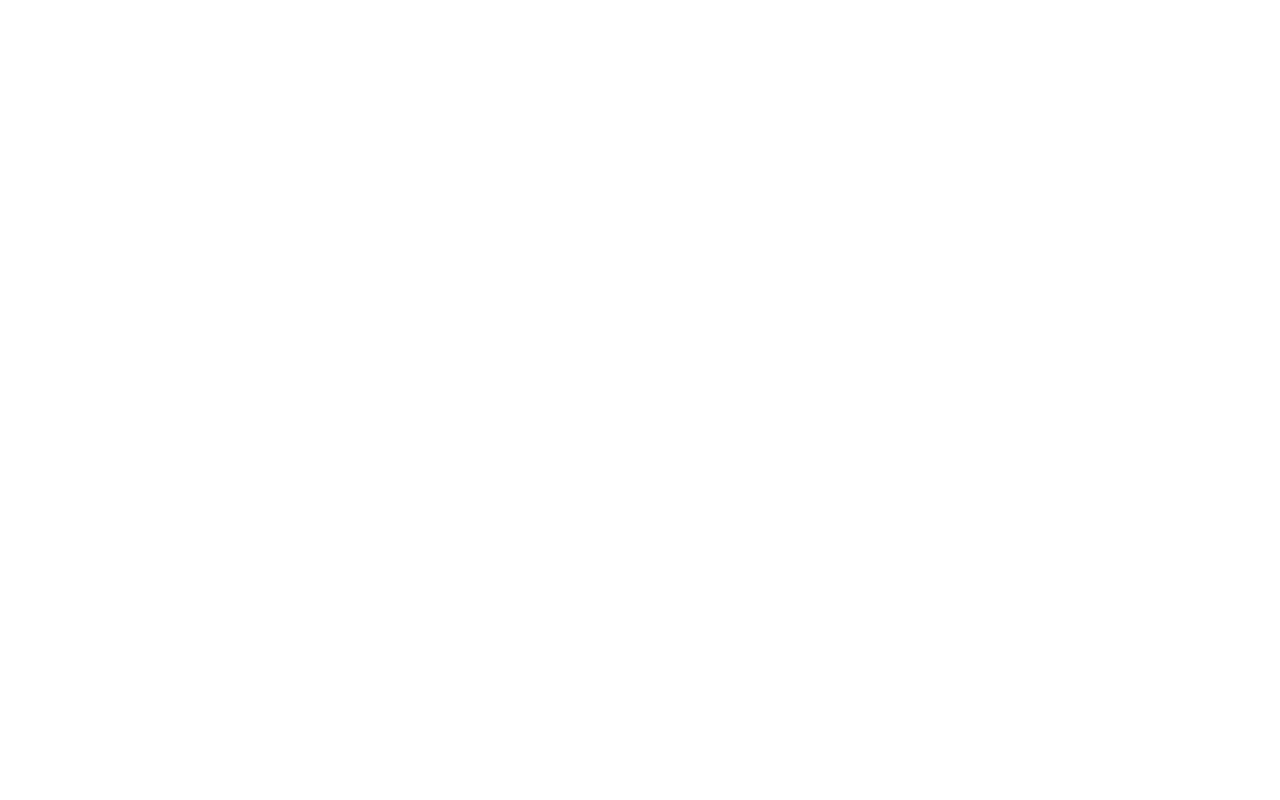
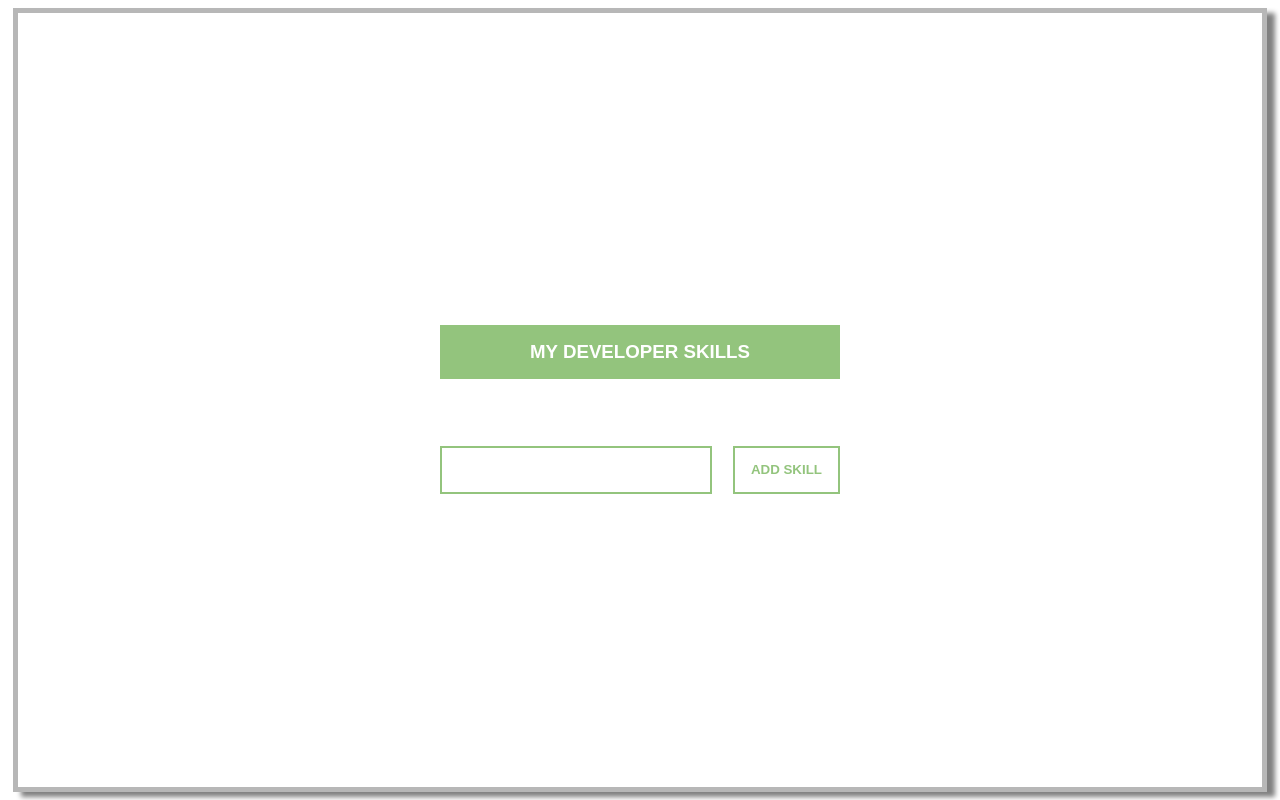
Before and after one commit to rohitgj169/my-dev-skills-lab, a plain HTML site: page index.html in a window 1280 px wide. Drawn offline with nearby package versions, Linux system fonts and the light colour scheme.

Commit message:
Complete

```diff
--- a/css/main.css
+++ b/css/main.css
@@ -0,0 +1,70 @@
+*,
+*::before,
+*::after {
+  box-sizing: border-box;
+  font-family: sans-serif;
+}
+
+h3 {
+  background-color: #93c47d;
+  padding: 1rem;
+  color: white;
+  width: 25rem;
+  text-align: center;
+}
+
+li {
+  margin: 20px 0;
+  width: 25rem;
+  font-weight: 700;
+}
+
+input {
+  border: 2.5px solid #93c47d;
+  width: 17rem;
+}
+
+button {
+  padding: 0.35em 1.2em;
+  text-decoration: none;
+  border: 2.5px solid #93c47d;
+  color: #93c47d;
+  text-align: center;
+  font-weight: 700;
+  background-color: white;
+  transition: all 0.2s;
+}
+
+button:hover {
+  color: white;
+  background-color: #93c47d;
+}
+
+.outer-container {
+  border: 5px solid #b7b7b7;
+  width: 98vw;
+  height: 98vh;
+  margin: auto;
+  box-shadow: 8px 5px 5px grey;
+}
+
+.inner-container {
+  display: flex;
+  flex-direction: column;
+  align-items: center;
+  justify-content: center;
+  height: 100%;
+}
+
+.content-2 {
+  color: #ffb74a;
+  padding: 1rem;
+  line-height: 1rem;
+}
+
+.content-3 {
+  width: 25rem;
+  display: flex;
+  justify-content: space-between;
+  height: 3rem;
+}
--- a/index.html
+++ b/index.html
@@ -4,7 +4,7 @@
     <meta charset="UTF-8" />
     <meta http-equiv="X-UA-Compatible" content="IE=edge" />
     <meta name="viewport" content="width=device-width, initial-scale=1.0" />
-    <link rel="stylesheet" href="./css/main.css">
+    <link rel="stylesheet" href="./css/main.css" />
     <script
       src="https://code.jquery.com/jquery-3.3.1.min.js"
       integrity="sha256-FgpCb/KJQlLNfOu91ta32o/NMZxltwRo8QtmkMRdAu8="
@@ -13,5 +13,21 @@
     <title>Document</title>
     <script defer src="./js/main.js"></script>
   </head>
-  <body></body>
+  <body>
+    <div class="outer-container">
+      <div class="inner-container">
+        <h3 class="content-1">MY DEVELOPER SKILLS</h3>
+        <div class="content-2">
+          <ul id="skill-list">
+            <li>Cascading Style Sheets (CSS)</li>
+            <li>Hypertext Markup Language (HTML)</li>
+          </ul>
+        </div>
+        <div class="content-3">
+          <input />
+          <button>ADD SKILL</button>
+        </div>
+      </div>
+    </div>
+  </body>
 </html>
--- a/js/main.js
+++ b/js/main.js
@@ -0,0 +1,19 @@
+const btn = document.querySelector("button");
+const ul = document.querySelector("ul");
+const input = document.querySelector("input");
+
+document.getElementById('skill-list').innerHTML = '';
+
+btn.addEventListener("click", (e) => {
+  const li = document.createElement("li");
+  console.log(input.value);
+  li.textContent = input.value;
+  ul.appendChild(li);
+  input.value = "";
+});
+
+ul.addEventListener("click", (e) => {
+  const link = e.target;
+  console.log(link);
+  link.parentNode.removeChild(link);
+});
```
